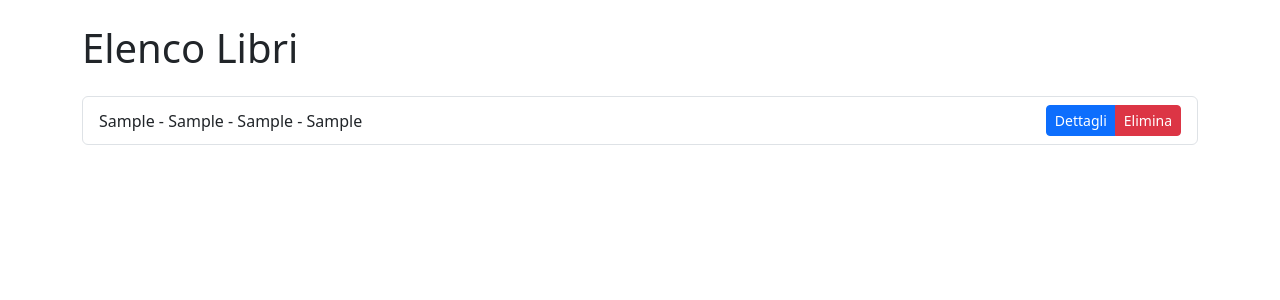
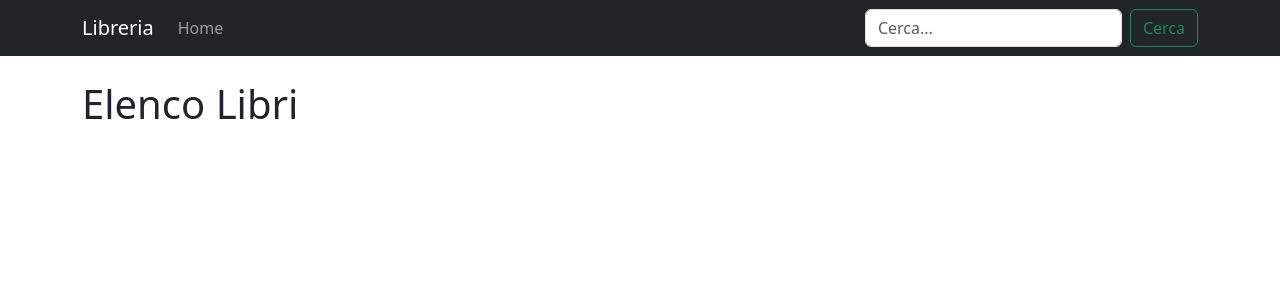
Before and after one commit to marco9727/S1-L5-php, a PHP site: page / in a window 1280 px wide. Shown: the top 300 px of the page. Run offline with PHP 8.4, Linux system fonts and the light colour scheme; tables that the repository leaves empty or names only in its code hold one stand-in row (values such as "Sample post").

Commit message:
commit search e navbar

```diff
--- a/index.php
+++ b/index.php
@@ -16,8 +16,13 @@
 // comando che connette al database
 $pdo = new PDO($dsn, $user, $pass, $options);
 
+$search = $_GET["search"] ?? " ";
+
 // SELECT DI TUTTE LE RIGHE
-$stmt = $pdo->query('SELECT * FROM libri');
+$stmt = $pdo->prepare('SELECT * FROM libri WHERE titolo || autore LIKE ?');
+$stmt-> execute( ([
+    "%$search%"
+]))
 
 
 ?>
@@ -28,17 +33,35 @@
     <meta charset="UTF-8">
     <meta name="viewport" content="width=device-width, initial-scale=1.0">
     <title>Libreria</title>
-
     <link href="https://cdn.jsdelivr.net/npm/bootstrap@5.3.0-alpha1/dist/css/bootstrap.min.css" rel="stylesheet">
-
 </head>
 <body>
-    <div class="container">
+    <nav class="navbar navbar-expand-lg navbar-dark bg-dark">
+        <div class="container">
+            <a class="navbar-brand" href="#">Libreria</a>
+            <button class="navbar-toggler" type="button" data-bs-toggle="collapse" data-bs-target="#navbarNav" aria-controls="navbarNav" aria-expanded="false" aria-label="Toggle navigation">
+                <span class="navbar-toggler-icon"></span>
+            </button>
+            <div class="collapse navbar-collapse" id="navbarNav">
+                <ul class="navbar-nav me-auto">
+                    <li class="nav-item">
+                        <a class="nav-link" href="#">Home</a>
+                    </li>
+                </ul>
+                <form class="d-flex" action="" method="get">
+                    <input class="form-control me-2" type="search" name="search" placeholder="Cerca..." aria-label="Search">
+                    <button class="btn btn-outline-success" type="submit">Cerca</button>
+                </form>
+            </div>
+        </div>
+    </nav>
+
+    <div class="container mt-4">
         <h1 class="my-4">Elenco Libri</h1>
         <ul class="list-group">
             <?php foreach ($stmt as $row) { ?>
                 <li class="list-group-item d-flex justify-content-between align-items-center">
-                    <span><?= " $row[titolo] - $row[autore] - $row[genere] - $row[anno_pubblicazione]" ?></span>
+                    <span><?= "$row[titolo] - $row[autore] - $row[genere] - $row[anno_pubblicazione]" ?></span>
                     <div class="btn-group" role="group" aria-label="Azioni">
                         <a href="/S1-L5/dettagli.php?id=<?= $row['id'] ?>" class="btn btn-primary btn-sm">Dettagli</a>
                         <a href="/S1-L5/elimina.php?id=<?= $row['id'] ?>" class="btn btn-danger btn-sm">Elimina</a>
@@ -47,6 +70,7 @@
             <?php } ?>
         </ul>
     </div>
+    <script src="https://cdn.jsdelivr.net/npm/bootstrap@5.3.0-alpha1/dist/js/bootstrap.bundle.min.js"></script>
 
 </body>
 </html>
```
